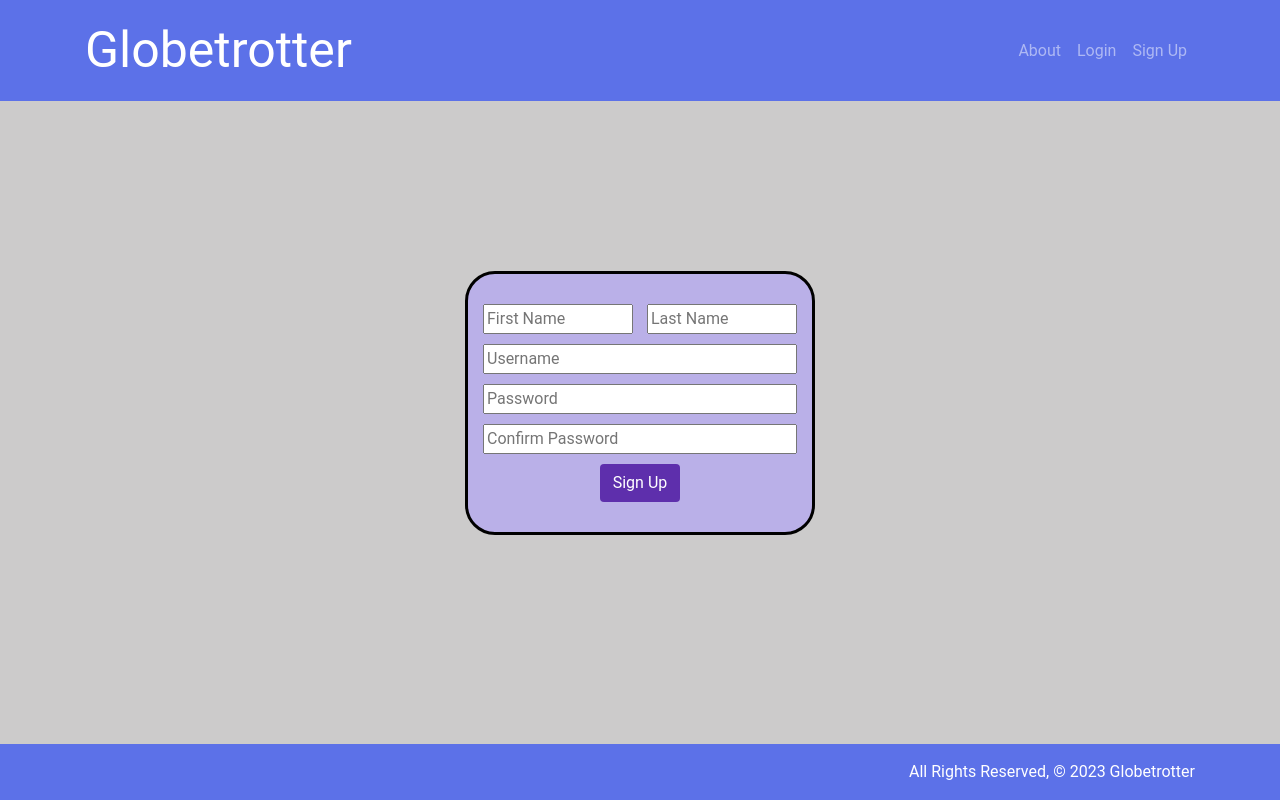
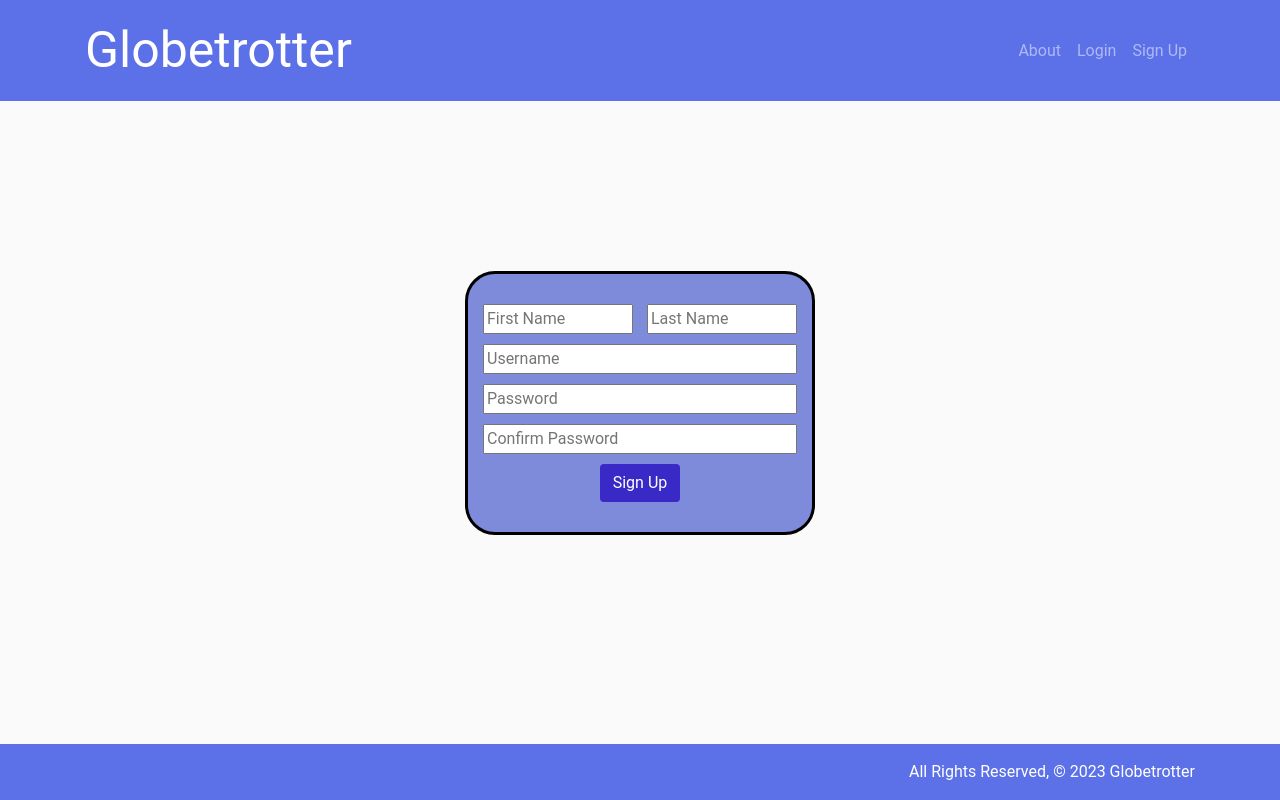
Before and after one commit to whuang214/Globetrotter, a Django app: page /signup/ in a window 1280 px wide. Run offline with Django 3.2, Linux system fonts and the light colour scheme.

Commit message:
picked a color scheme

```diff
--- a/main_app/static/css/style.css
+++ b/main_app/static/css/style.css
@@ -1,5 +1,5 @@
 body {
-  background-color: rgba(193, 191, 191, 0.808);
+  background-color: #FAFAFA;
   font-family: "Roboto", sans-serif;
   min-height: 100vh;
 }
@@ -19,7 +19,7 @@ body {
     margin-top: 170px;
     border: 3px solid black; /* Add a border with a color */
     border-radius: 30px;
-    background-color: #BAB0E8;
+    background-color: #7E8BDA;
     padding-top: 30px;
     padding-bottom: 30px;
 }
@@ -37,8 +37,8 @@ footer.page-footer {
     background-color: #5c71e8;
 }
 
-input.btn {
-    background-color: #5E2FAC;
+button.btn {
+    background-color: #3929c6;
     color: white;
     max-width: 100px;
     margin: 0 auto;
--- a/main_app/templates/auth/login_form.html
+++ b/main_app/templates/auth/login_form.html
@@ -9,7 +9,7 @@
     <div class="container logging">
         <input type="text" class="username" name="username" placeholder="Username"/>
         <input type="text" class="password" name="password" placeholder="Password"/>
-        <input type="submit" class="btn" value="Log In" />
+        <button type="button" class="btn">Log In</button>
     </div>
 </form>
 {% endblock %}
--- a/main_app/templates/auth/signup_form.html
+++ b/main_app/templates/auth/signup_form.html
@@ -13,7 +13,7 @@
     <input type="text" class="username" name="username" placeholder="Username"/>
     <input type="text" class="password" name="password" placeholder="Password"/>
     <input type="text" class="confirm-password" name="confirmpassword" placeholder="Confirm Password"/>
-    <input type="submit" class="btn" value="Sign Up" />
+    <button class="btn" type="button">Sign Up</button>
   </div>
 </form>
 <!-- prettier-ignore-end -->
--- /dev/null
+++ b/main_app/templates/main_app/activity_form.html
@@ -0,0 +1 @@
+{% extends 'base.html' %}
```
